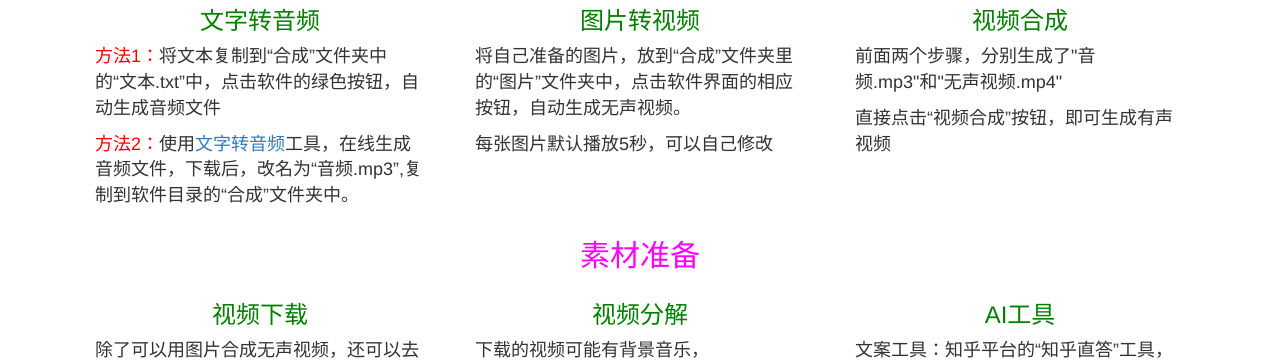
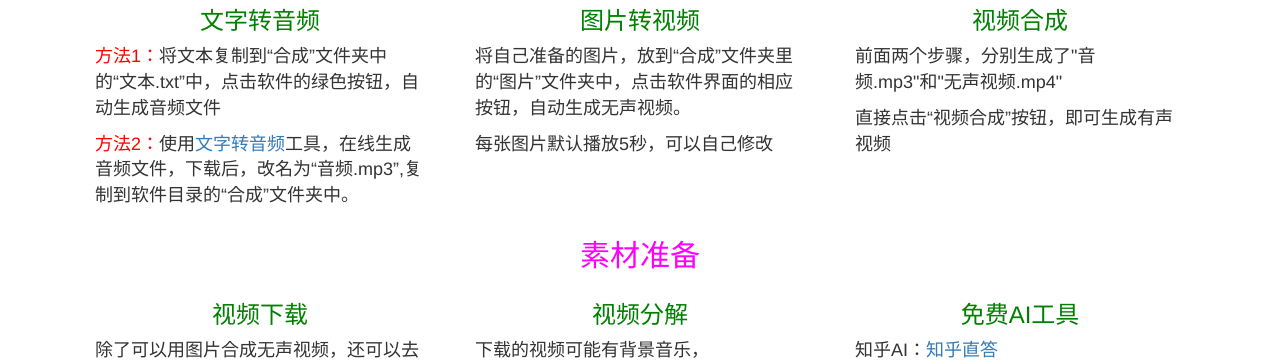
Before and after one commit to zhanzhanglaowu/zhanzhanglaowu.github.io, a plain HTML site: page index.html in a window 1280 px wide. Shown: the part 586-950 px from the top of the page. Drawn offline with nearby package versions, Linux system fonts and the light colour scheme.

Commit message:
Add files via upload

```diff
--- a/index.html
+++ b/index.html
@@ -125,8 +125,8 @@
 						<p>补充：分解出来的音频.mp3，可以使用<a href="https://tts.wangwangit.com/">语音文字互转</a>工具转为文字，可更换声音</p>
 					</div>
 					<div class="col-sm-4">
-						<h3>AI工具</h3>
-						<p>文案工具：知乎平台的“知乎直答”工具，免费生成</p>
+						<h3>免费AI工具</h3>
+						<p>知乎AI：<a target="_blank" href="https://zhida.zhihu.com/">知乎直答</a></p>
 						<p>豆包AI：<a target="_blank" href="https://www.doubao.com/chat/?ghh=1">豆包AI</a></p>
 						<p>百度AI：<a target="_blank" href="https://yiyan.baidu.com/">百度AI</a></p>
 					</div>
```
